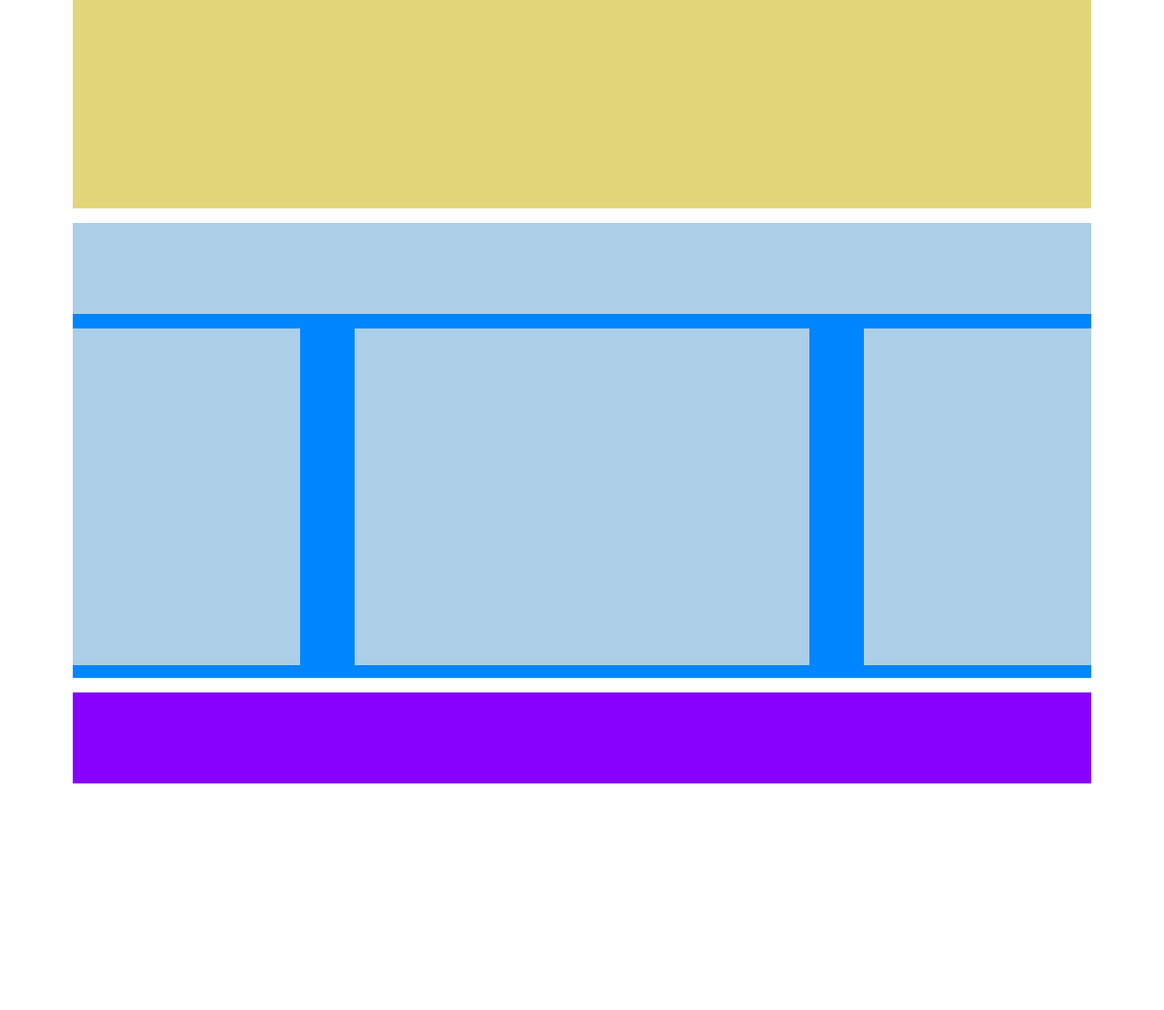
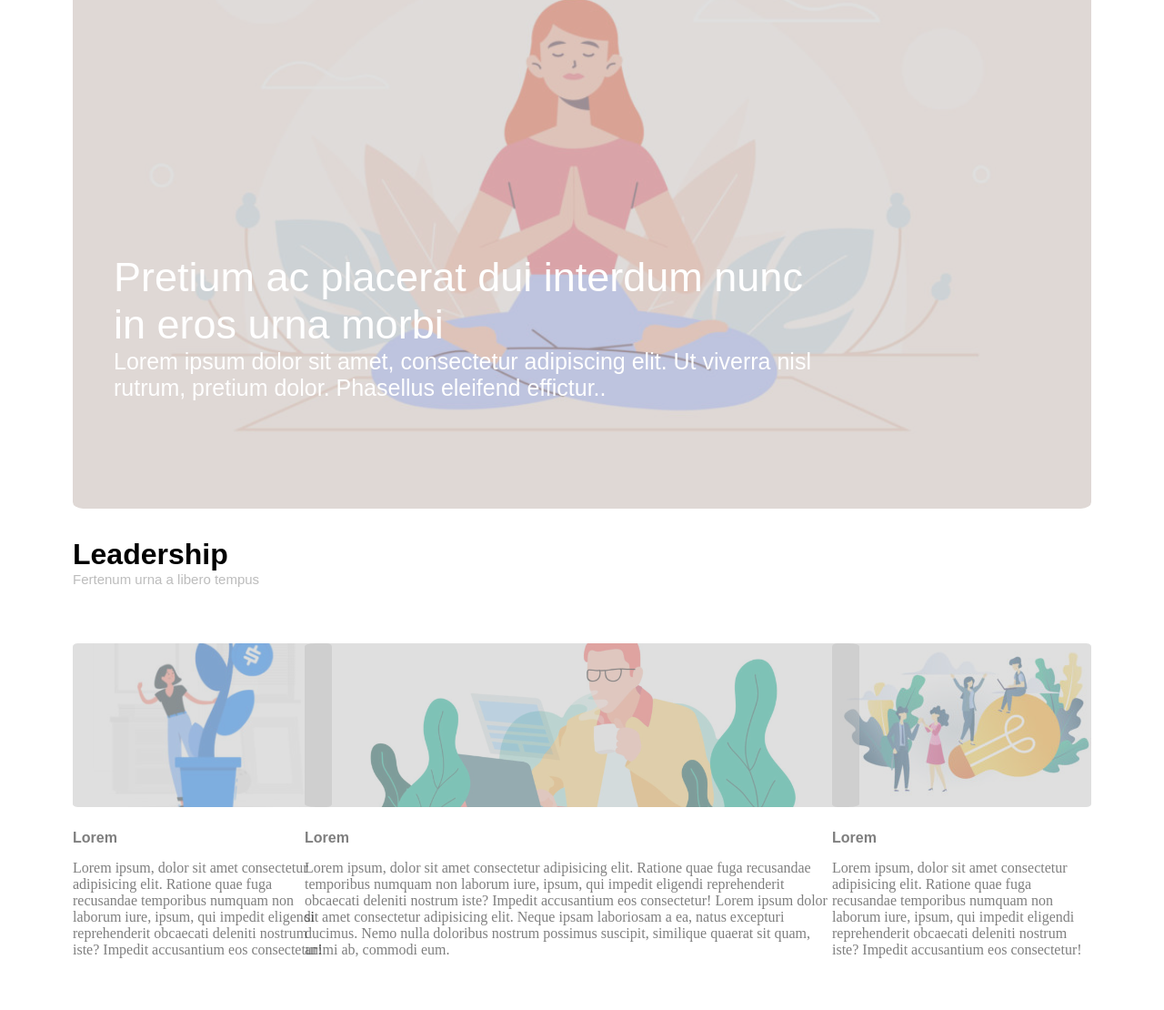
Before and after one commit to gaianacheli/htmlcss-wp, a plain HTML site: page index.html in a window 1280 px wide. Shown: the part 339-1449 px from the top of the page at 91% size. Before the commit the page ends 1200 px from the top, so only its background shows below. Drawn offline with Linux system fonts and the light colour scheme.

Commit message:
struttura main

```diff
--- a/index.html
+++ b/index.html
@@ -29,20 +29,39 @@
     <!--main-->
 
     <main class="content clearfix">
-        <aside class="blocco"></aside>
-
-        <div class="soprablocco"></div>
-
+        <aside class="blocco">
+            <div class="text">
+                <p> Pretium ac placerat dui interdum nunc <br> in eros urna morbi</p>
+                <p class="sottotitolo">Lorem ipsum dolor sit amet, consectetur adipiscing elit. Ut viverra nisl <br> rutrum, pretium dolor. Phasellus eleifend effictur..</p>
+            </div>
+        </aside>
+        <div class="soprablocco">
+            <h1 class="leadership">Leadership</h1>
+            <p class="sottoleadership">Fertenum urna a libero tempus</p>
+        </div>
         <div class="macroblocco">
             <div class="blocco1">
-
+                <div class="immagine1"></div>
+                <div>
+                  <h4 class="testo">Lorem</h4>
+                  <p>Lorem ipsum, dolor sit amet consectetur adipisicing elit. Ratione quae fuga recusandae temporibus numquam non laborum iure, ipsum, qui impedit eligendi reprehenderit obcaecati deleniti nostrum iste? Impedit accusantium eos consectetur!</p>
+                </div>
             </div>
             <div class="blocco3">
-
+                <div class="immagine3"> </div>
+                <div>
+                    <h4 class="testo">Lorem</h4>
+                    <p>Lorem ipsum, dolor sit amet consectetur adipisicing elit. Ratione quae fuga recusandae temporibus numquam non laborum iure, ipsum, qui impedit eligendi reprehenderit obcaecati deleniti nostrum iste? Impedit accusantium eos consectetur!</p>
+                </div>
             </div>
-            <section class="blocco2">
-
-            </section>
+            <div class="blocco2">
+                <div class="immagine2"></div>
+                <div>
+                    <h4 class="testo">Lorem</h4>
+                    <p>Lorem ipsum, dolor sit amet consectetur adipisicing elit. Ratione quae fuga recusandae temporibus numquam non laborum iure, ipsum, qui impedit eligendi reprehenderit obcaecati deleniti nostrum iste? Impedit accusantium eos consectetur! Lorem ipsum dolor sit amet consectetur adipisicing elit. Neque ipsam laboriosam a ea, natus excepturi ducimus. Nemo nulla doloribus nostrum possimus suscipit, similique quaerat sit quam, animi ab, commodi eum.</p>
+                </div>
+            </div>
+        </div>
 
         </div>
 
--- a/style.css
+++ b/style.css
@@ -55,39 +55,112 @@ body {
 }
 
 .blocco{
-    height: 400px;
-    background-color: rgba(225, 214, 122, 1);
+    height: 730px;
+    background-image: url("/img/banner.jpg");
+    background-color: rgba(180, 180, 180, 0.815);
+    background-blend-mode:multiply;
+    opacity: 0.5;
+    background-repeat: no-repeat;
+    background-size: cover;
+    background-position: center;
+    padding-top: 450px;
+    padding-left: 45px;
+    border-radius: 1%;
+    margin-bottom: 2rem;
+
 }
+
+.text {
+    color: white;
+    font-weight: 100;
+    font-family: 'Montserrat', sans-serif;
+    font-size: 45px;
+
+}
+.sottotitolo {
+    font-size: 25px;
+}
+
+
+
 .soprablocco{
     margin-top: 1rem;
     height: 100px;
-    background-color: rgba(171, 207, 231, 1);
 }
+.leadership {
+    font-family:'Montserrat', sans-serif;
+}
+.sottoleadership {
+    color: rgb(133 133 133 / 55%);
+    font-size: 15px;
+    font-family: 'Montserrat', sans-serif;
+}
+
 .macroblocco{
     padding-top: 1rem;
     height: 400px;
-    background-color: rgba(0, 134, 255, 1)
+
 }
 .blocco1{
     float: right;
-    height: 370px;
-    width: 250px;
-    background-color: rgba(171, 207, 231, 1);
+    height: 400px;
+    width: 285px;
+    opacity: 0.5;
+
+
+}
+.immagine1 {
+    border-radius: 2%;
+    height: 180px;
+    background-repeat: no-repeat;
+    background-color: rgba(180, 180, 180, 0.815);
+    background-image: url("/img/img-3.jpg");
+    background-blend-mode:multiply;
+
+
 }
 .blocco3{
     float: left;
-    height: 370px;
-    width: 250px;
-    background-color: rgba(171, 207, 231, 1);
+    height: 200px;
+    width: 285px;
+    opacity: 0.5;
+
+}
+.immagine3{
+    height: 180px;
+    background-image: url("/img/img-1.jpg");
+    background-color: rgba(180, 180, 180, 0.815);
+    background-blend-mode:multiply;
+    background-repeat: no-repeat;
+    background-position: center;
+    background-size: cover;
+    border-radius: 2%;
 }
 .blocco2{
-    height: 370px;
-    width: 500px;
+    height: 200px;
+    width: 610px;
     margin-inline: auto;
-    background-color: rgba(171, 207, 231, 1);
+    opacity: 0.5;
+
+}
+.immagine2{
+    height: 180px;
+    background-image: url("/img/banner-2.jpg");
+    background-color: rgba(180, 180, 180, 0.815);
+    background-blend-mode:multiply;
+    background-repeat: no-repeat;
+    background-position: center;
+    background-size: cover;
+    border-radius: 2%;
+
 }
 .sottoblocco{
     margin-top: 1rem;
     height: 100px;
     background-color:rgba(136, 1, 254, 1);
 }
+.testo{
+    margin-top: 25px;
+    margin-bottom: 15px;
+    font-family:'Montserrat', sans-serif;
+}
```
